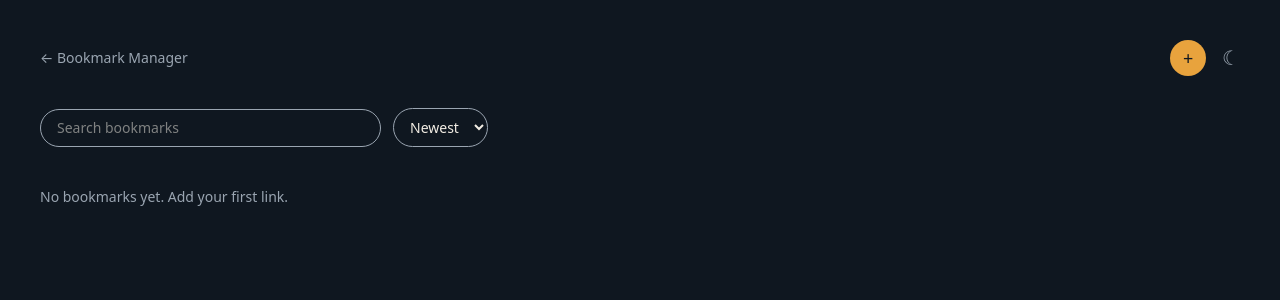
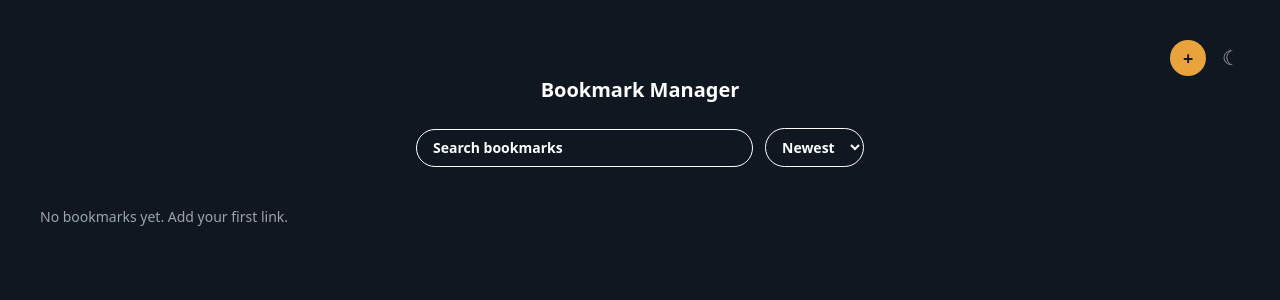
Before and after one commit to davidtiger3622/bookmark_manager, a Next.js app: page /bookmarks in a window 1280 px wide. Shown: the top 300 px of the page. Built offline with nearby package versions, Linux system fonts and the light colour scheme.

Commit message:
style: center header controls, left-align grid, bold white text

```diff
--- a/src/app/bookmarks/page.tsx
+++ b/src/app/bookmarks/page.tsx
@@ -39,15 +39,15 @@ export default function BookmarksPage() {
 
   return (
     <main className="w-full px-10 py-10">
-      <div className="flex items-center justify-between">
-        <Link href="/" className="text-sm text-[var(--text-dim)]">&larr; Bookmark Manager</Link>
-        <div className="flex items-center gap-4">
-          <button onClick={() => setShowModal(true)} aria-label="Add bookmark" className="flex h-9 w-9 items-center justify-center rounded-full bg-[var(--accent)] text-lg text-[var(--bg)]">+</button>
-          <ThemeToggle />
+      <div className="flex items-center justify-end gap-4">
+        <button onClick={() => setShowModal(true)} aria-label="Add bookmark" className="flex h-9 w-9 items-center justify-center rounded-full bg-[var(--accent)] text-lg font-bold text-[var(--bg)]">+</button>
+        <ThemeToggle />
+      </div>
+      <div className="mx-auto flex max-w-md flex-col items-center text-center">
+        <Link href="/" className="text-xl font-bold text-white">Bookmark Manager</Link>
+        <div className="mt-6 w-full">
+          <SearchBar value={query} onChange={setQuery} sort={sort} onSortChange={setSort} />
         </div>
-      </div>
-      <div className="mt-8 max-w-md">
-        <SearchBar value={query} onChange={setQuery} sort={sort} onSortChange={setSort} />
       </div>
       <BookmarkGrid bookmarks={filtered} onToggleFavorite={handleToggleFavorite} />
       {showModal && <AddBookmarkModal onAdd={handleAdd} onClose={() => setShowModal(false)} />}
--- a/src/components/BookmarkCircle.tsx
+++ b/src/components/BookmarkCircle.tsx
@@ -15,11 +15,11 @@ export default function BookmarkCircle({ bookmark, onToggleFavorite }: Props) {
         <button onClick={() => window.open(bookmark.url, "_blank", "noopener,noreferrer")} className="flex h-16 w-16 items-center justify-center rounded-full bg-[var(--bg-card)] shadow-sm transition hover:scale-105">
           <img src={getFaviconUrl(bookmark.url)} alt="" className="h-8 w-8" />
         </button>
-        <button onClick={() => onToggleFavorite(bookmark.id)} aria-label="Toggle favorite" className={`absolute -right-1 -top-1 flex h-6 w-6 items-center justify-center rounded-full bg-[var(--bg-card)] text-xs opacity-0 shadow transition group-hover:opacity-100 ${bookmark.favorite ? "opacity-100 text-red-500" : "text-[var(--text-dim)]"}`}>
+        <button onClick={() => onToggleFavorite(bookmark.id)} aria-label="Toggle favorite" className={`absolute -right-1 -top-1 flex h-6 w-6 items-center justify-center rounded-full bg-[var(--bg-card)] text-xs opacity-0 shadow transition group-hover:opacity-100 ${bookmark.favorite ? "opacity-100 text-red-500" : "text-white"}`}>
           &#9829;
         </button>
       </div>
-      <span className="w-full truncate text-center text-xs text-[var(--text-dim)]">{bookmark.name}</span>
+      <span className="w-full truncate text-center text-xs font-bold text-white">{bookmark.name}</span>
     </div>
   );
 }
--- a/src/components/SearchBar.tsx
+++ b/src/components/SearchBar.tsx
@@ -10,8 +10,8 @@ type Props = {
 export default function SearchBar({ value, onChange, sort, onSortChange }: Props) {
   return (
     <div className="flex items-center gap-3">
-      <input value={value} onChange={(e) => onChange(e.target.value)} placeholder="Search bookmarks" className="w-full rounded-full border border-[var(--text-dim)] bg-transparent px-4 py-2 text-sm outline-none focus:border-[var(--accent)]" />
-      <select value={sort} onChange={(e) => onSortChange(e.target.value as "date" | "alpha")} className="rounded-full border border-[var(--text-dim)] bg-[var(--bg)] px-3 py-2 text-sm outline-none">
+      <input value={value} onChange={(e) => onChange(e.target.value)} placeholder="Search bookmarks" className="w-full rounded-full border border-white bg-transparent px-4 py-2 text-sm font-bold text-white placeholder-white outline-none focus:border-[var(--accent)]" />
+      <select value={sort} onChange={(e) => onSortChange(e.target.value as "date" | "alpha")} className="rounded-full border border-white bg-[var(--bg)] px-3 py-2 text-sm font-bold text-white outline-none">
         <option value="date">Newest</option>
         <option value="alpha">A-Z</option>
       </select>
```
